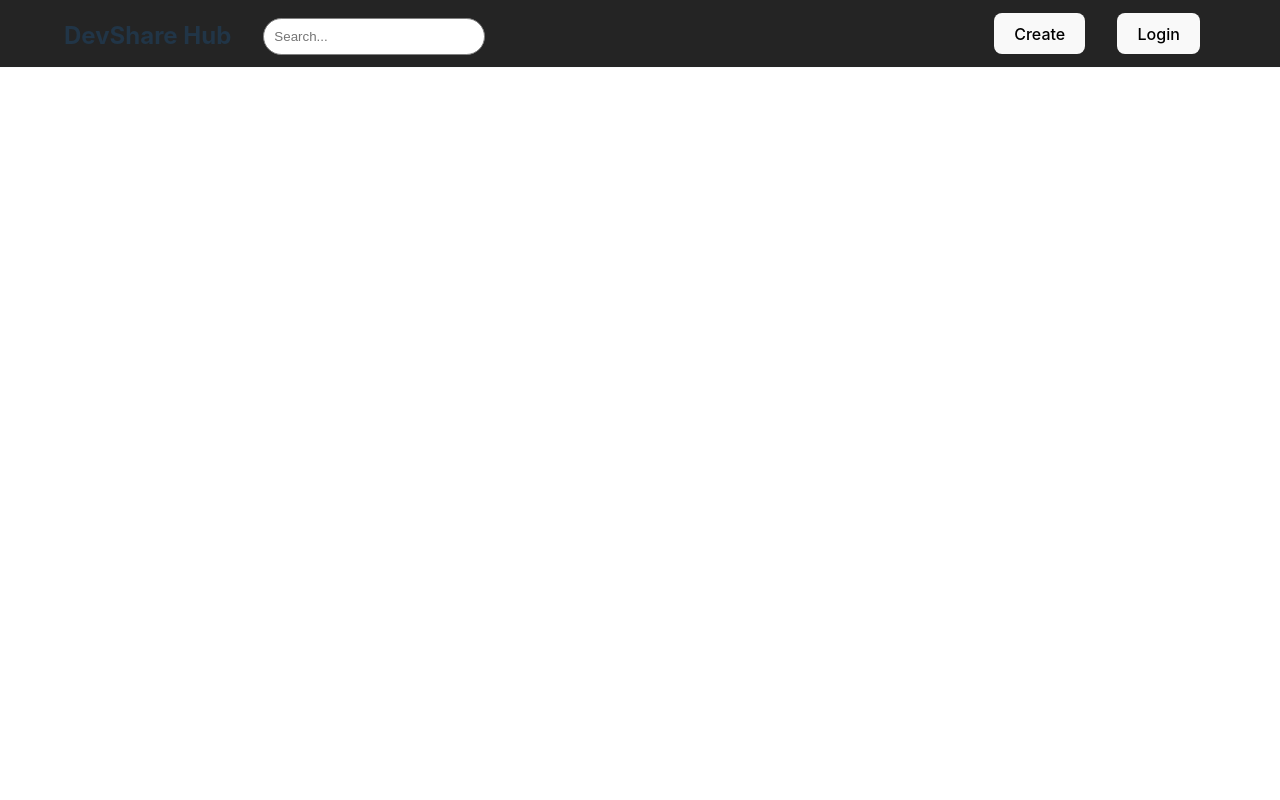
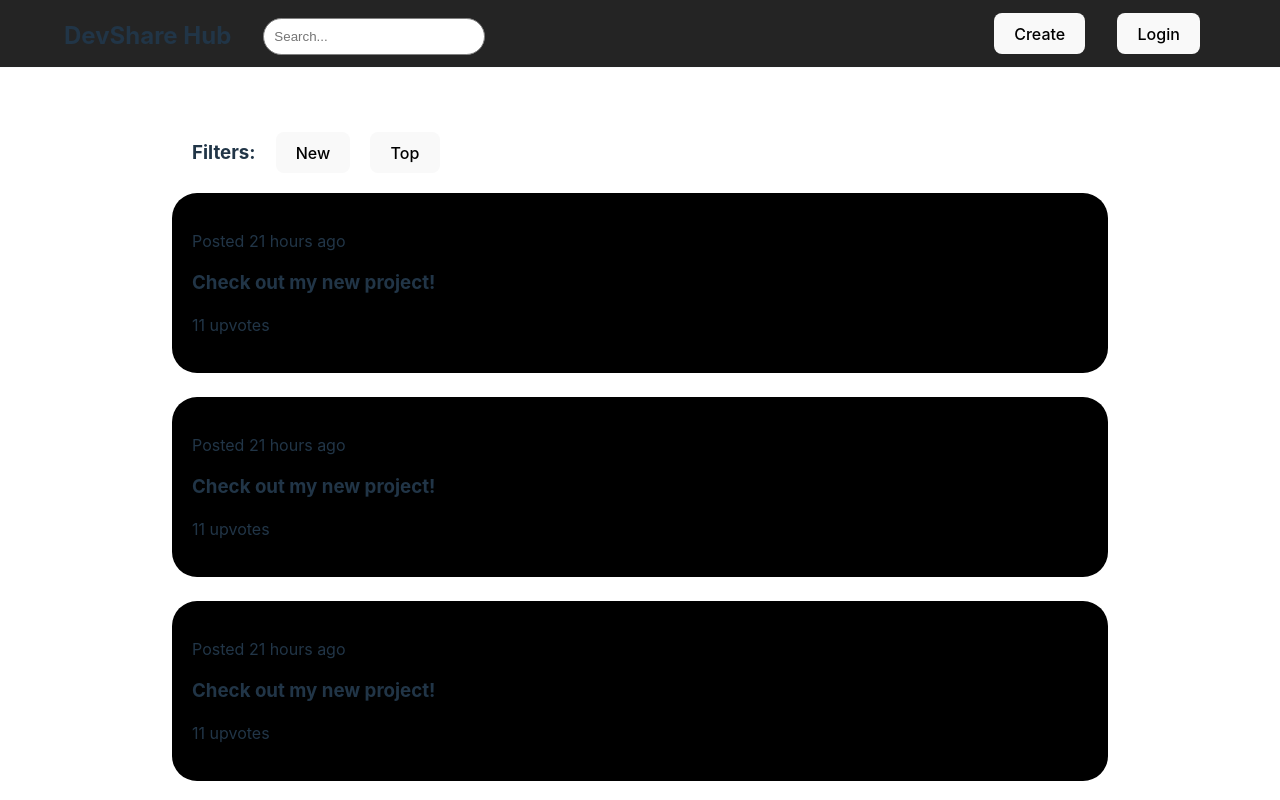
Before and after one commit to rahulio96/devshare-hub, a React (Vite) app: page / in a window 1280 px wide. Shown: the top 800 px of the page. Built offline with nearby package versions, Linux system fonts and the light colour scheme.

Commit message:
Basic home page layout

```diff
--- a/src/App.jsx
+++ b/src/App.jsx
@@ -3,12 +3,14 @@ import reactLogo from './assets/react.svg'
 import viteLogo from '/vite.svg'
 import './App.css'
 import Navbar from './components/navbar/Navbar'
+import Home from './components/home/Home'
 
 function App() {
 
   return (
     <>
       <Navbar />
+      <Home />
     </>
   )
 }
--- a/src/components/home/Home.jsx
+++ b/src/components/home/Home.jsx
@@ -1,8 +1,28 @@
+import PostCard from "../post-card/PostCard"
+import homeCSS from "./Home.module.css"
+
 function Home() {
     return (
-        <>
-
-        </>
+        <div className={homeCSS.container}>
+            <div className={homeCSS.filters}>
+                <h3>Filters:</h3>
+                <button>New</button>
+                <button>Top</button>
+            </div>
+            <div className={homeCSS.cards}>
+                <PostCard />
+                <PostCard />
+                <PostCard />
+                <PostCard />
+                <PostCard />
+                <PostCard />
+                <PostCard />
+                <PostCard />
+                <PostCard />
+                <PostCard />
+                <PostCard />
+            </div>
+        </div>
     )
 }
 
--- /dev/null
+++ b/src/components/home/Home.module.css
@@ -0,0 +1,36 @@
+.container {
+    margin-top: 100px;
+    display: flex;
+    flex-direction: column;
+    justify-content: center;
+    align-items: center;
+}
+
+h3 {
+    margin: 0;
+}
+
+.filters {
+    display: flex;
+    align-items: center;
+    text-align: left;
+    justify-content: left;
+    width: 70vw;
+    margin-left: 0;
+    padding-left: 0;
+}
+
+.filters button {
+    margin-left: 20px;
+}
+
+.cards {
+    margin-top: 20px;
+}
+
+@media only screen and (max-width: 768px) {
+    .filters {
+        justify-content: center;
+        text-align: center;
+    }
+}
--- a/src/components/post-card/PostCard.jsx
+++ b/src/components/post-card/PostCard.jsx
@@ -1,8 +1,12 @@
+import postCardCSS from "./PostCard.module.css"
+
 function PostCard() {
     return (
-        <>
-
-        </>
+        <div className={postCardCSS.container}>
+            <p>Posted 21 hours ago</p>
+            <h3>Check out my new project!</h3>
+            <p>11 upvotes</p>
+        </div>
     )
 }
 
--- /dev/null
+++ b/src/components/post-card/PostCard.module.css
@@ -0,0 +1,10 @@
+.container {
+    background-color: black;
+    padding: 20px;
+    justify-content: left;
+    align-items: left;
+    text-align: left;
+    width: 70vw;
+    margin-bottom: 1.5rem;
+    border-radius: 25px;
+}
```
